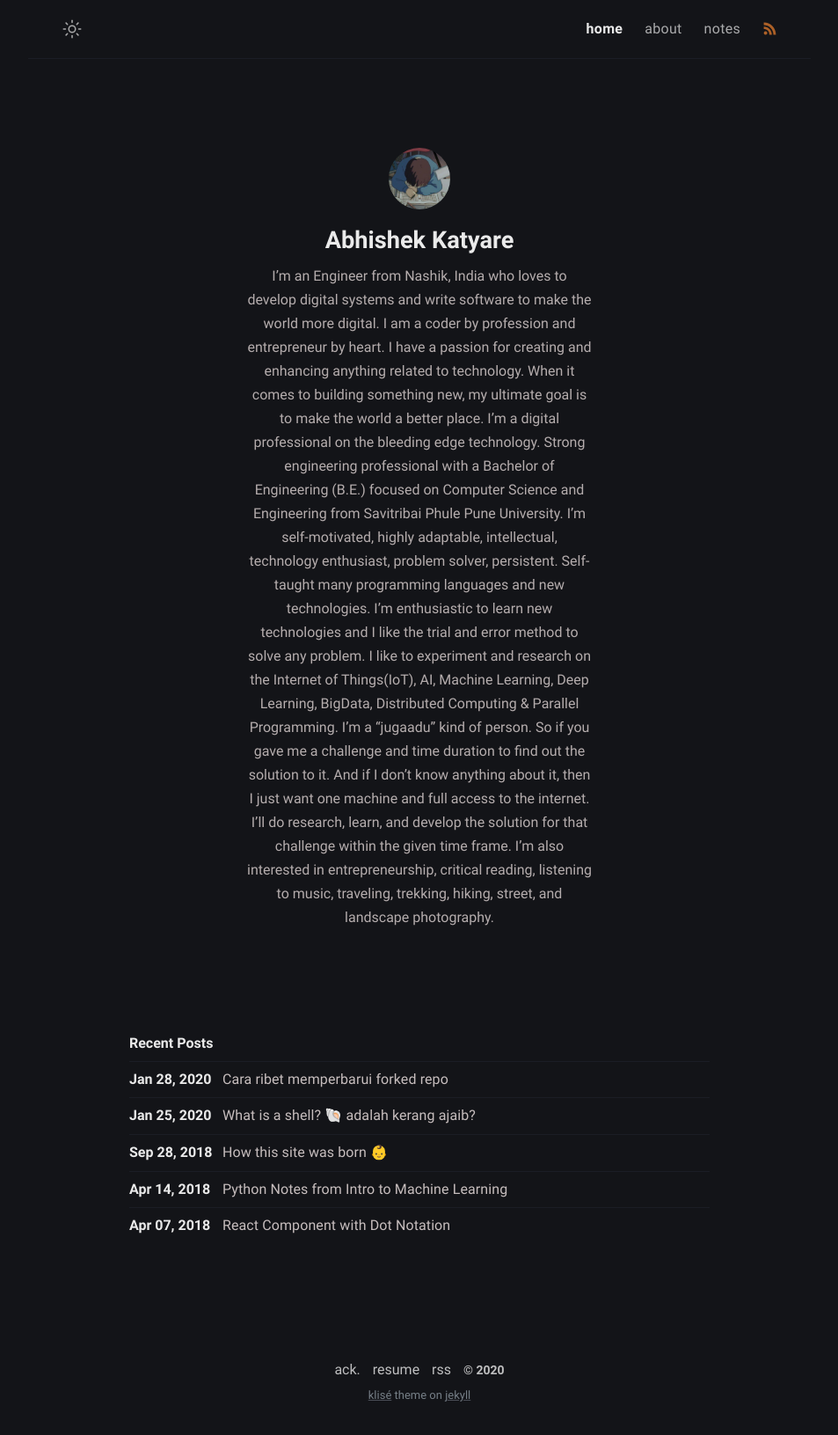
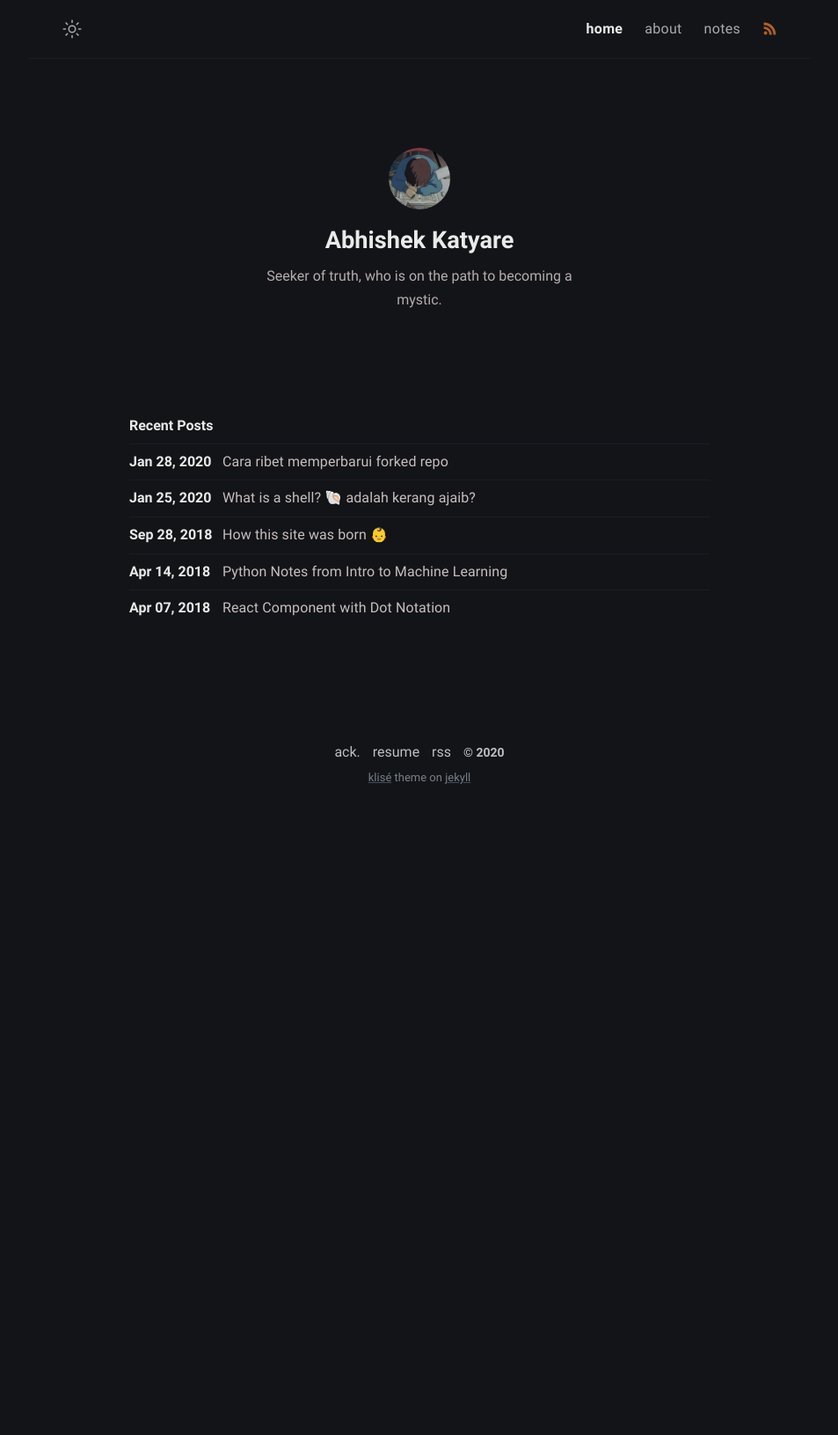
Before and after one commit to abhishekkatyare/akwebsite, a Jekyll site: the page built from index.md, in a window 1280 px wide. Shown: the whole page at 88% size, without its empty margins (163-1116 px from the left). Built offline with Jekyll 4.4.1, drawn with Linux system fonts in a browser that asks for light colours; after the commit the page ends 929 px from its top, so only the background shows below that.

Commit message:
Update _config.yml

```diff
--- a/_config.yml
+++ b/_config.yml
@@ -12,14 +12,7 @@ mode: dark # default theme "dark" | "light"
 author:
   name: Abhishek Katyare # author name
   bio: >- # tell to the world
-    I’m an Engineer from Nashik, India who loves to develop digital systems and write software to make the world more digital. I am a coder by profession and entrepreneur by heart. I have a passion for creating and enhancing anything related to technology. When it comes to building something new, my ultimate goal is to make the world a better place. I’m a digital professional on the bleeding edge technology. Strong engineering professional with a Bachelor of Engineering (B.E.) focused on Computer Science and Engineering from Savitribai Phule Pune University.
-
-    I’m self-motivated, highly adaptable, intellectual, technology enthusiast, problem solver, persistent. Self-taught many programming languages and new technologies. I’m enthusiastic to learn new technologies and I like the trial and error method to solve any problem. I like to experiment and research on the Internet of Things(IoT), AI, Machine Learning, Deep Learning, BigData, Distributed Computing & Parallel Programming.
-
-    I’m a “jugaadu” kind of person. So if you gave me a challenge and time duration to find out the solution to it. And if I don’t know anything about it, then I just want one machine and full access to the internet. I’ll do research, learn, and develop the solution for that challenge within the given time frame.
-
-    I’m also interested in entrepreneurship, critical reading, listening to music, traveling, trekking, hiking, street, and landscape photography.
-
+    Seeker of truth, who is on the path to becoming a mystic.
   username: abhishekkatyare # author username
   github: abhishekkatyare
   twitter: AbhishekKatyare
```
